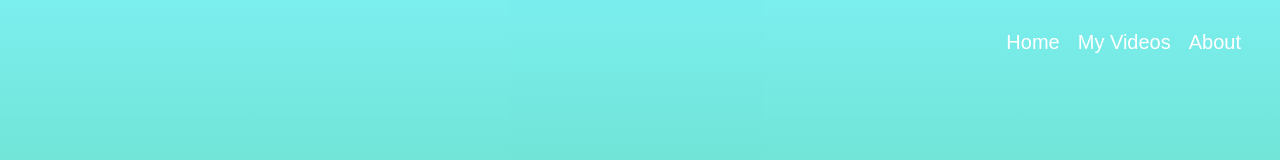
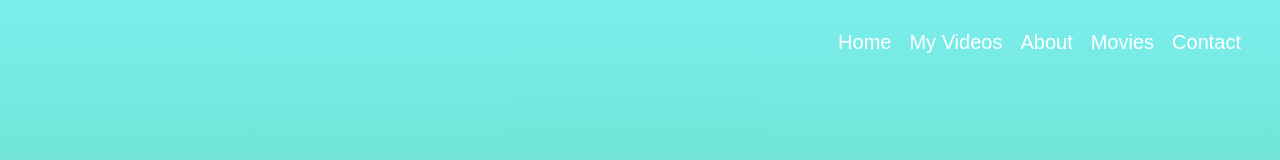
Before and after one commit to Sinduja2/Love-Story, a plain HTML site: page index.html in a window 1280 px wide. Shown: the top 160 px of the page. Drawn offline with Linux system fonts and the light colour scheme; a web font is replaced by a local one.

Commit message:
Add files via upload

```diff
--- a/index.html
+++ b/index.html
@@ -15,7 +15,11 @@
     <ul class="menu">
         <li class="links">Home</li>
         <li class="links">My Videos</li>
-        <li class="links">About</li>
+      <li class="links">About</li>
+          <li class="links">Movies</li>
+          <li class="links">Contact</li>
+
+
 
     </ul>
     <section id="welcome">
```
